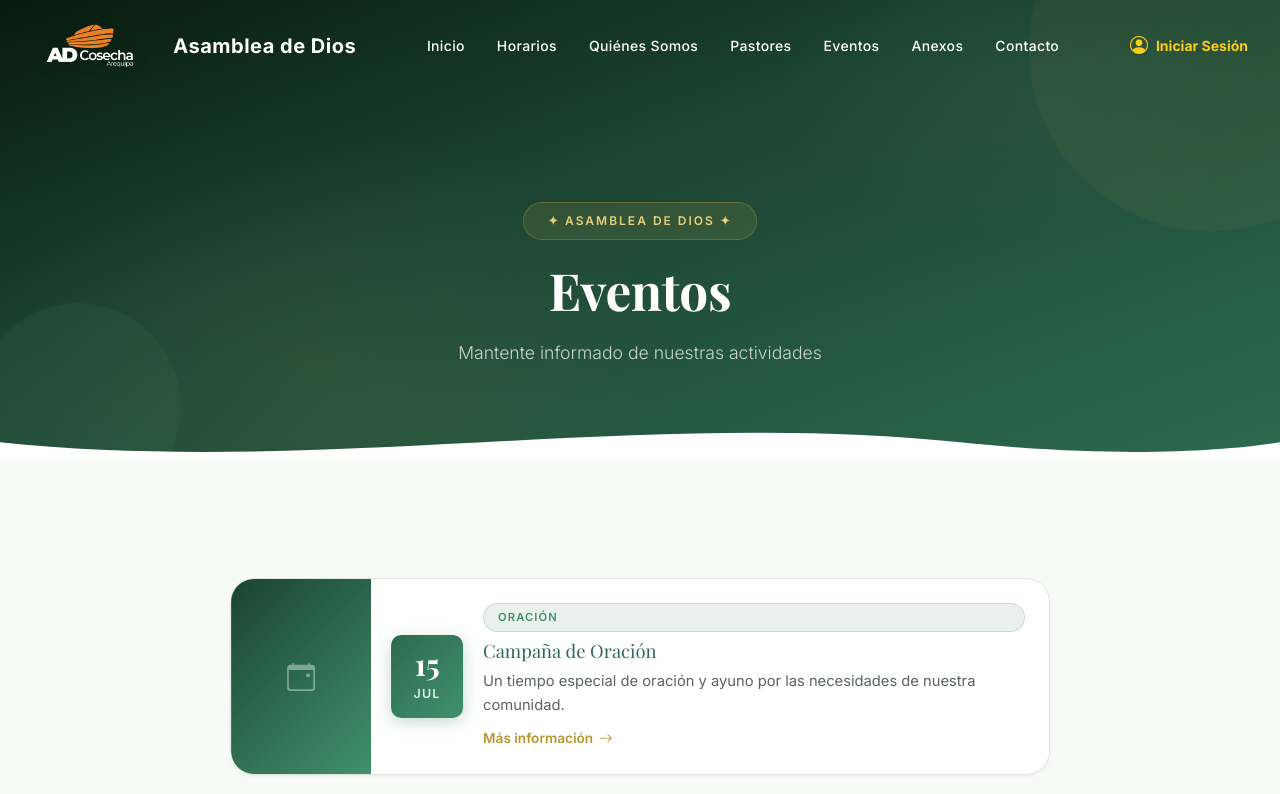
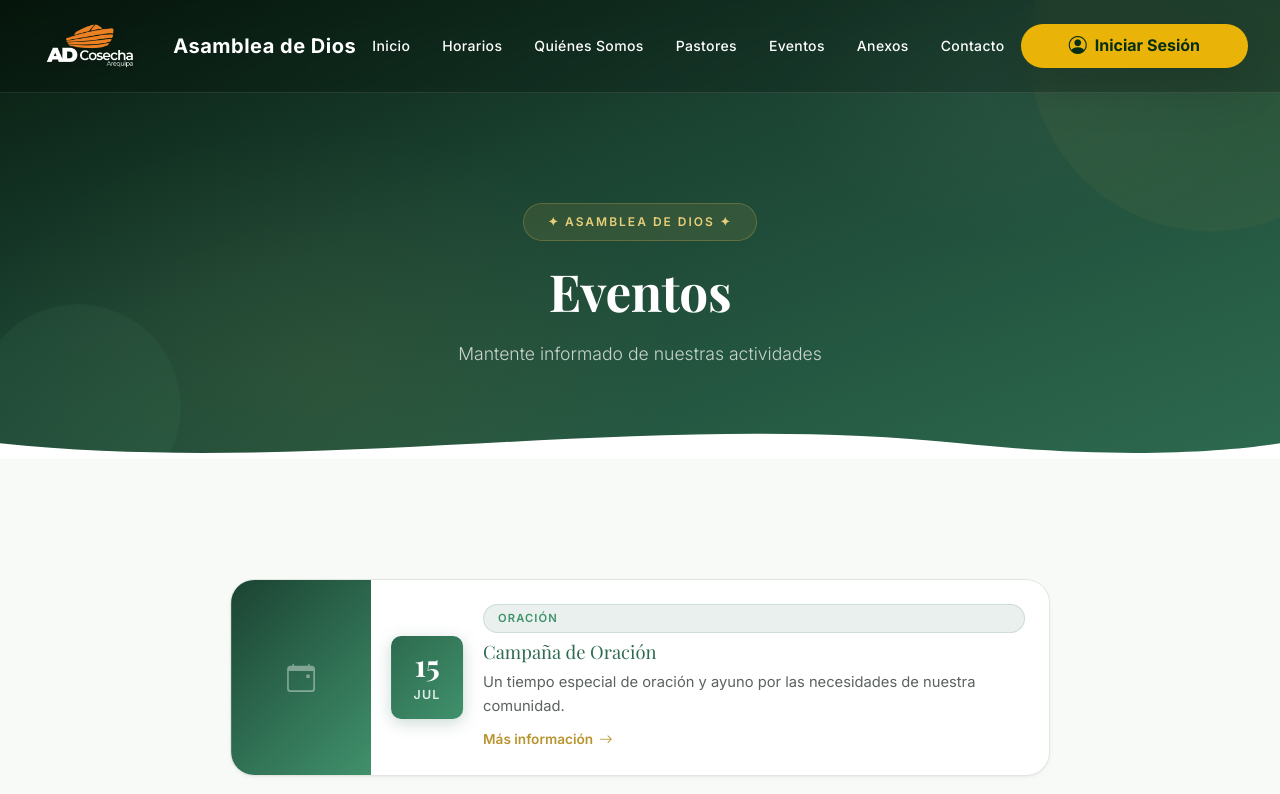
Before and after one commit to gerargram2006/Pagina-Iglesia, a React (Vite) app: page /eventos in a window 1280 px wide. Shown: the top 794 px of the page. Built offline with nearby package versions, Linux system fonts and the light colour scheme.

Commit message:
style: enhance NavBar with glassmorphism header and yellow pill login button

```diff
--- a/src/components/NavBar.jsx
+++ b/src/components/NavBar.jsx
@@ -15,7 +15,7 @@ const NavBar = () => {
     const [menuOpen, setMenuOpen] = useState(false);
 
     return (
-        <header className="absolute top-0 left-0 w-full z-50 flex justify-between items-center px-8 py-4">
+        <header className="absolute top-0 left-0 w-full z-50 flex justify-between items-center px-8 py-4 bg-black/20 backdrop-blur-md border-b border-white/10">
             {/* Bloque Izquierdo: Logo + Nombre */}
             <Link to="/" className="flex items-center gap-4 shrink-0">
                 <img
@@ -46,7 +46,7 @@ const NavBar = () => {
             {/* Bloque Derecho: Iniciar Sesión */}
             <Link
                 to="/login"
-                className="hidden md:flex items-center gap-2 text-yellow-400 font-bold text-sm shrink-0 transition-colors duration-200 hover:text-yellow-300"
+                className="hidden md:flex items-center gap-2 px-5 py-2 bg-yellow-500 text-green-950 font-bold rounded-full hover:bg-yellow-400 hover:scale-105 transition-all shadow-lg shrink-0"
             >
                 <i className="bi bi-person-circle text-lg"></i>
                 Iniciar Sesión
@@ -83,7 +83,7 @@ const NavBar = () => {
                     <Link
                         to="/login"
                         onClick={() => setMenuOpen(false)}
-                        className="flex items-center gap-3 text-yellow-400 font-bold text-xl mt-4 transition-colors duration-200 hover:text-yellow-300"
+                        className="flex items-center gap-3 px-6 py-3 bg-yellow-500 text-green-950 font-bold rounded-full hover:bg-yellow-400 hover:scale-105 transition-all shadow-lg text-xl mt-4"
                     >
                         <i className="bi bi-person-circle text-2xl"></i>
                         Iniciar Sesión
```
